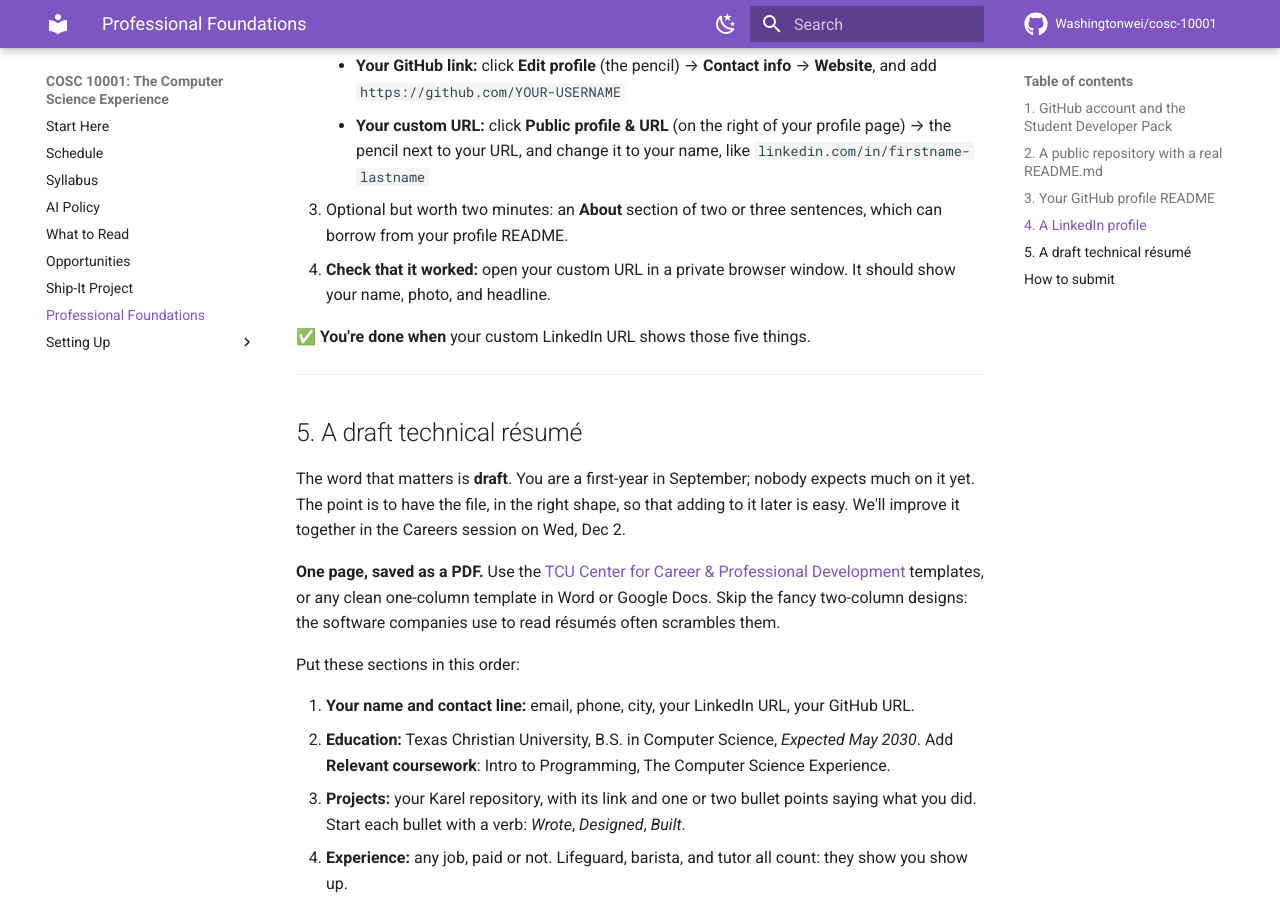
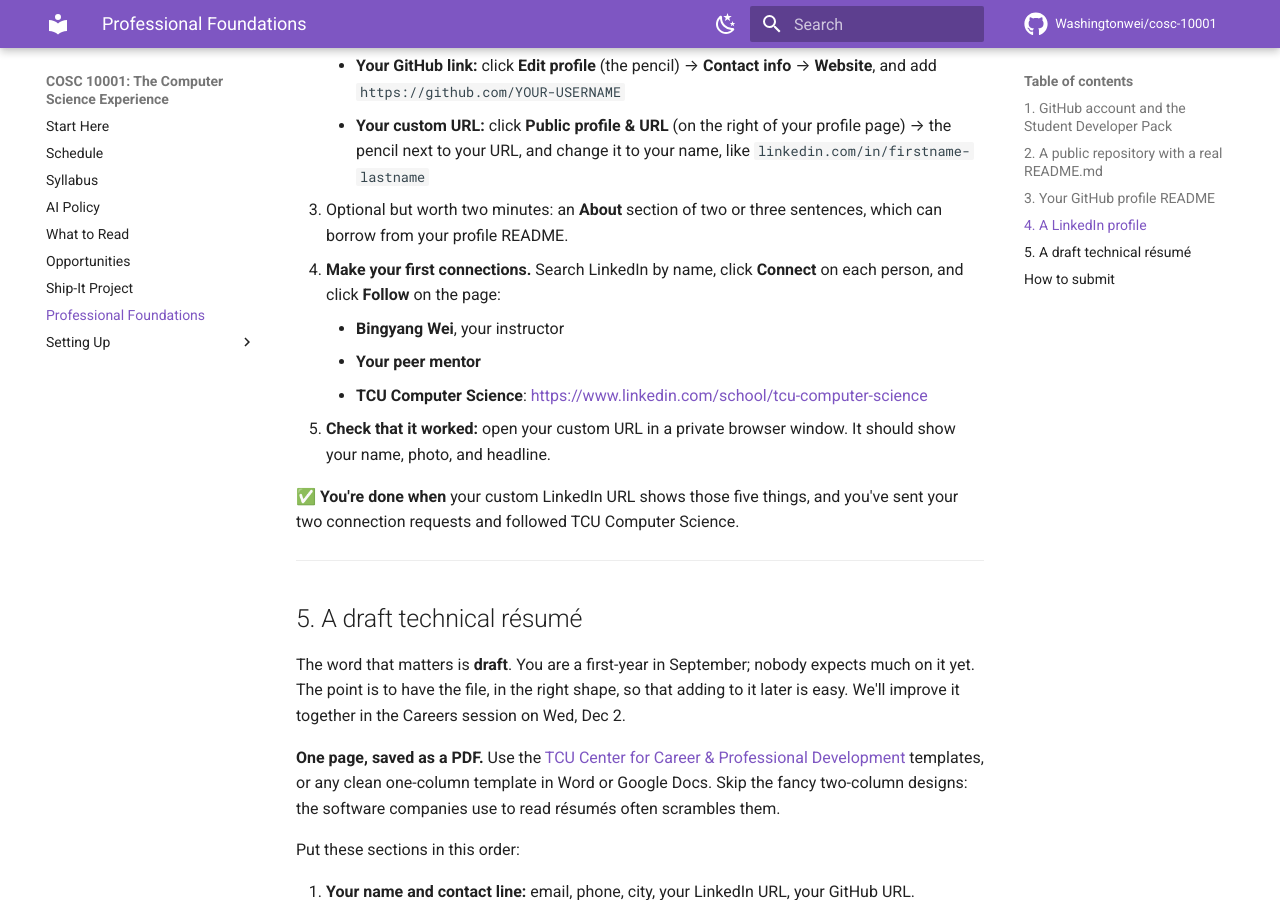
Before and after one commit to Washingtonwei/cosc-10001, an MkDocs documentation site: the page built from docs/professional-foundations.md, in a window 1280 px wide and 900 px high, scrolled down 2839 px. Built offline with MkDocs 1.6.1 and Material for MkDocs 9.7.7, drawn with Linux system fonts in a browser that asks for light colours; comment, search, counter and statistics services are not loaded.

Commit message:
Professional Foundations: connect with your instructor and mentor
The LinkedIn step now asks students to connect with Bingyang Wei and
their peer mentor, and to follow the TCU Computer Science page.

Co-Authored-By: Claude Opus 5.5 <noreply@anthropic.com>

```diff
--- a/docs/professional-foundations.md
+++ b/docs/professional-foundations.md
@@ -81,9 +81,13 @@ LinkedIn is where internship recruiters look first. Already have a profile? Upda
     - **Your GitHub link:** click **Edit profile** (the pencil) → **Contact info** → **Website**, and add `https://github.com/YOUR-USERNAME`
     - **Your custom URL:** click **Public profile & URL** (on the right of your profile page) → the pencil next to your URL, and change it to your name, like `linkedin.com/in/firstname-lastname`
 3. Optional but worth two minutes: an **About** section of two or three sentences, which can borrow from your profile README.
-4. **Check that it worked:** open your custom URL in a private browser window. It should show your name, photo, and headline.
+4. **Make your first connections.** Search LinkedIn by name, click **Connect** on each person, and click **Follow** on the page:
+    - **Bingyang Wei**, your instructor
+    - **Your peer mentor**
+    - **TCU Computer Science**: <https://www.linkedin.com/school/tcu-computer-science>
+5. **Check that it worked:** open your custom URL in a private browser window. It should show your name, photo, and headline.
 
-✅ **You're done when** your custom LinkedIn URL shows those five things.
+✅ **You're done when** your custom LinkedIn URL shows those five things, and you've sent your two connection requests and followed TCU Computer Science.
 
 ---
 
```
